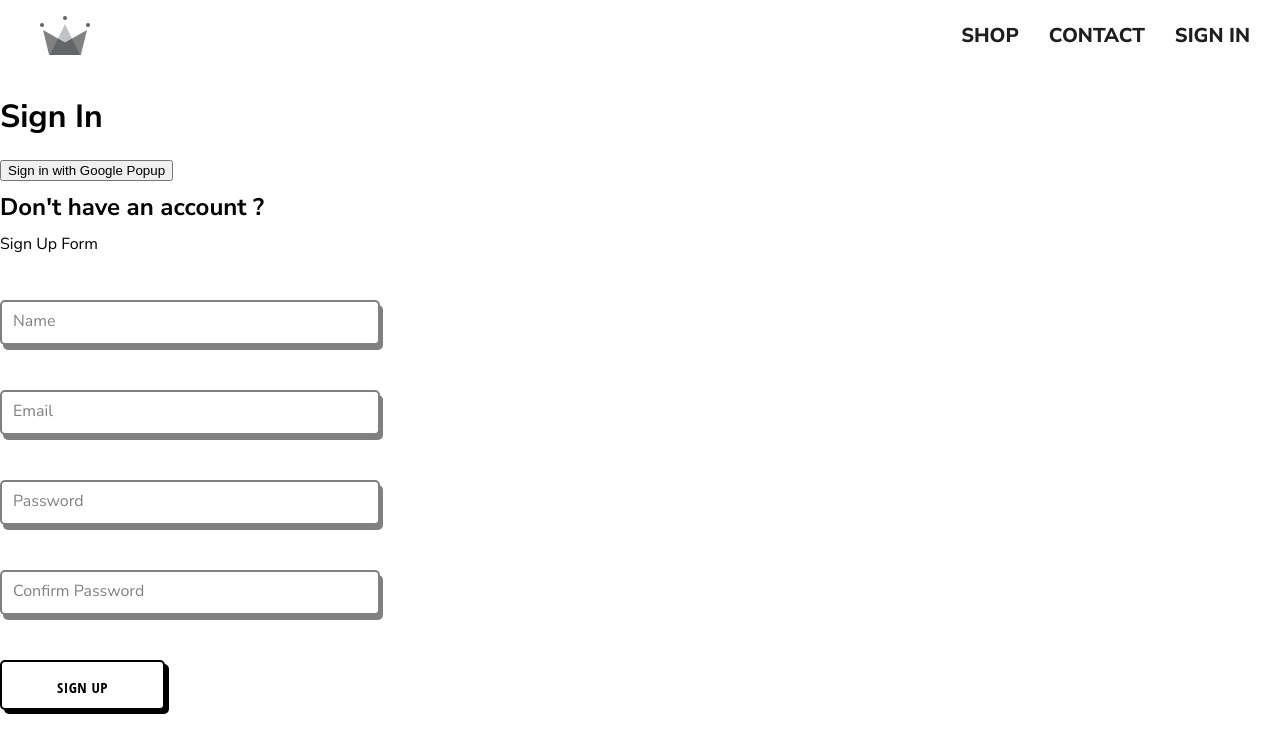
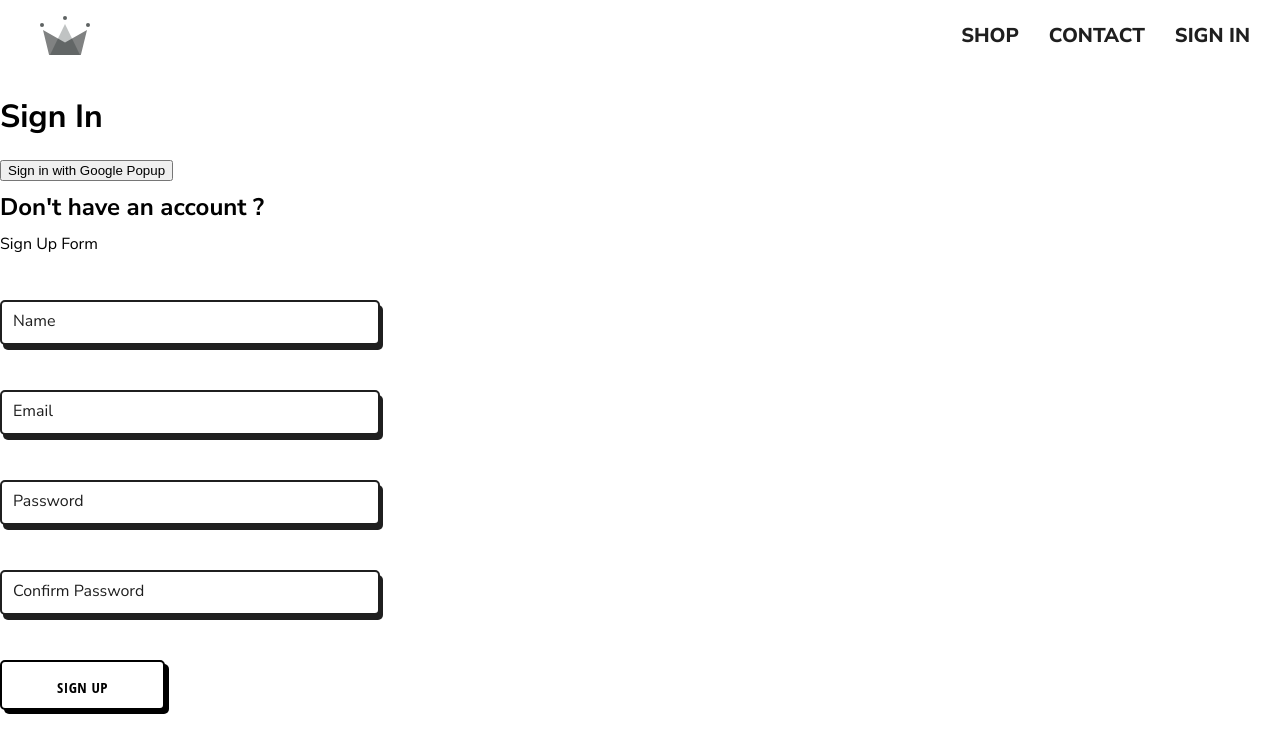
Before and after one commit to weekendatchewie/crown-shop, a React (Create React App) app: page /sign-in in a window 1280 px wide. Shown: the top 752 px of the page. Built offline with nearby package versions, Linux system fonts and the light colour scheme.

Commit message:
update style

```diff
--- a/src/assets/globale.styles.scss
+++ b/src/assets/globale.styles.scss
@@ -1,3 +1,6 @@
+$main-color: black;
+$soft-black: #1f1f1f;
+$sub-color: grey;
+
+$google-color: #4285f4;
 $blue-light: #c0c8ff;
-$soft-black: #1f1f1f;
-$google-color: #4285f4;
--- a/src/components/button/button.styles.scss
+++ b/src/components/button/button.styles.scss
@@ -35,6 +35,7 @@
     box-shadow: 0.5px 0.5px 0 0 black;
     top: 4px;
     left: 4px;
+    background-color: $blue-light;
   }
 
   &.google-sign-in {
@@ -46,14 +47,19 @@
 
     &:hover {
       box-shadow: 0.5px 0.5px 0 0 $google-color;
+      background-color: $blue-light;
+
     }
   }
 
   &.inverted {
 
+    box-shadow: 4px 4px 0 0 $blue-light;
+    border-color: $blue-light;
+
     &:hover {
-      background-color: black;
-      color: white;
+      background-color: $blue-light;
+      box-shadow: none;
     }
   }
 }
--- a/src/components/form-input/form-input.styles.scss
+++ b/src/components/form-input/form-input.styles.scss
@@ -1,7 +1,4 @@
 @import "src/assets/globale.styles";
-
-$sub-color: grey;
-$main-color: black;
 
 @mixin shrinkLabel {
   top: -8px;
@@ -17,16 +14,17 @@ $main-color: black;
   .form-input {
     background: none;
     background-color: white;
-    color: $sub-color;
+    color: $soft-black;
     font-size: 18px;
+    font-weight: 800;
     padding: 10px 10px 10px 5px;
     display: block;
     width: 100%;
     border-radius: 5px;
-    border: 2px solid $sub-color;
+    border: 2px solid $soft-black;
     margin: 25px 0;
     transition: 500ms ease all;
-    box-shadow: 3px 5px 0 $sub-color;
+    box-shadow: 3px 5px 0 $soft-black;
 
     &:focus {
       outline: none;
@@ -49,7 +47,7 @@ $main-color: black;
   }
 
   .form-input-label {
-    color: $sub-color;
+    color: $soft-black;
     font-size: 16px;
     background-color: white;
     font-weight: normal;
```
